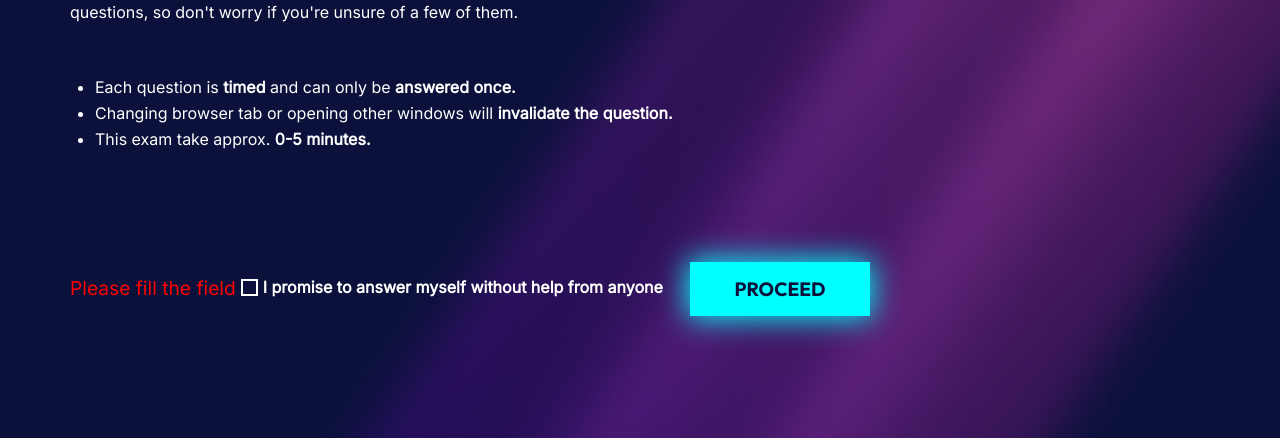
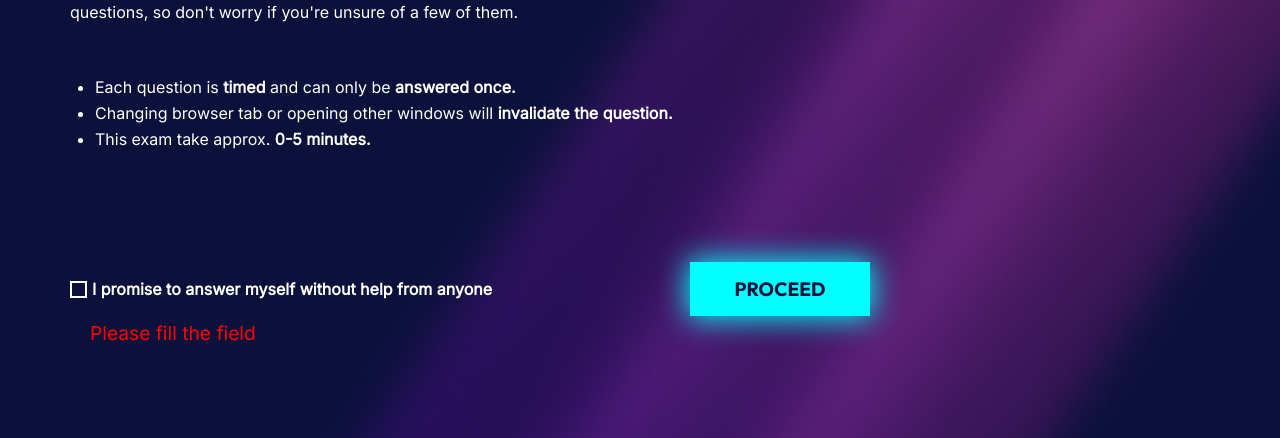
Before and after one commit to nbadea00/1st_project-quiz_app, a plain HTML site: page buildweek/welcomepage/index.html in a window 1280 px wide. Both pictures are taken after a click on the button "PROCEED". Shown: the part 362-800 px from the top of the page. Drawn offline with Linux system fonts and the light colour scheme.

Commit message:
welcome-comment-checkbox

```diff
--- a/buildweek/css/style.css
+++ b/buildweek/css/style.css
@@ -95,6 +95,20 @@ main {
 /*
     Checkbox e pulsante in fondo alla pagina
 */
+
+/*
+    stile messagio di errore
+*/
+.messages{
+    background-color: transparent;
+    display: none;
+    color: red;
+    padding-bottom: 10px;
+    position: absolute;
+    bottom: 85px;
+    left: 90px
+}
+
 #container-input {
     display: flex;
     justify-content: space-between;/*Posiziona gli elementi mettendo il massimo spazio tra loro*/
@@ -107,7 +121,8 @@ main {
     display: flex;
 }
 
-#checkbox {/*Usiamo un div per creare la checkbox*/
+/*checkbox stile*/
+#container-check {/*Usiamo un div per creare la checkbox*/
     background: none;
     height: 13px;
     width: 13px;
@@ -115,6 +130,7 @@ main {
     margin-right: 12px;
 }
 
+/*stile pulsante*/
 .button {
     font-size: 1.2rem;
     font-weight: bold;
@@ -339,13 +355,8 @@ header{
 
 .circle-bg {
     fill: none;
-<<<<<<< HEAD
-    stroke: #00FFFF;
+    stroke: #D20094;
     stroke-width: 0.4em;
-=======
-    stroke:  #D20094;
-    stroke-width: 4;
->>>>>>> 6ebfc0483b44695e8ce8ed77c0230802549663ce
     border: none;
 }
 
--- a/buildweek/welcomepage/index.html
+++ b/buildweek/welcomepage/index.html
@@ -73,6 +73,8 @@
             <li class="list-elements">This exam take approx. <span class="bold">0-5 minutes.</span></li>
          </ul>
 
+         <div class="messages"></div>
+
          <div id="container-input">
 
             <div id="container-checkbox">
@@ -86,36 +88,39 @@
 
 
             <!--linck che fa da pulsante-->
-               <button class="button">PROCEED</button>
-               <!--per controllare se il div checkbox è stato confermato possiamo fare che href è vuoto fino a quando non di presme sul div checkbox-->
+            <button class="button">PROCEED</button>
+            <!--per controllare se il div checkbox è stato confermato possiamo fare che href è vuoto fino a quando non di presme sul div checkbox-->
 
          </div>
       </main>
 
       <script>
 
+         /*permette di spuntare la checkbox*/
          document.querySelector('#container-check').addEventListener('click', function () {
-            if (this.innerHTML == '') {
+            if (this.innerHTML == '') {/*se la checkbox è vuota allor ainserisco l'immagine del tick*/
                this.innerHTML = '<i class="fas fa-check"></i>';
-            } else {
+            } else {/*permetto all'utente di togliere la spunta*/
                this.innerHTML = '';
             }
-            })
-            document.querySelector('.button').addEventListener('click', function () {
-               let containerCheck = document.querySelector('#container-check');
-               let div = document.querySelector('#container-input');
+         })
 
-               console.log(containerCheck.innerHTML)
+         document.querySelector('.button').addEventListener('click', function () {/*aggiungo la funzine al*/
+            let containerCheck = document.querySelector('#container-check');/*seleziono la checkbox*/
 
-               if (containerCheck.innerHTML) {
-                  window.location.href = "../Questions/index.html";
-               } else {
-                  let divButton = document.querySelector('#container-checkbox');
-                  let span = document.createElement('p');
-                  span.textContent = 'Please fill the field';
-                  span.classList.add('alert')
-                  divButton.prepend(span)
+            if (containerCheck.innerHTML) {/*controla se la checkbox è stata validata*/
+               window.location.href = "../Questions/index.html";/*se valido ti manda alla paggina succesiva*/
+            } else {
+               let divMessages = document.querySelector('.messages');/*seleziono il div per inserire il messaggio*/
+
+               if (divMessages.style.display != 'block') {/*se è stato inserito il messaggio allora il display è block quindi anche se riclicato il bottone non crea un nuovo messaggio ma rimane quello precedente*/
+                  let span = document.createElement('span');/*creo uno span*/
+                  span.textContent = 'Please fill the field';/*scrivo il messaggio*/
+                  span.classList.add('alert')/*aggiungo la classe per lo stile*/
+                  divMessages.style.display = 'block';/*rendo visibile il div*/
+                  divMessages.append(span)/*inserisco lo span al interno del div*/
                }
+            }
          });
 
 
```
